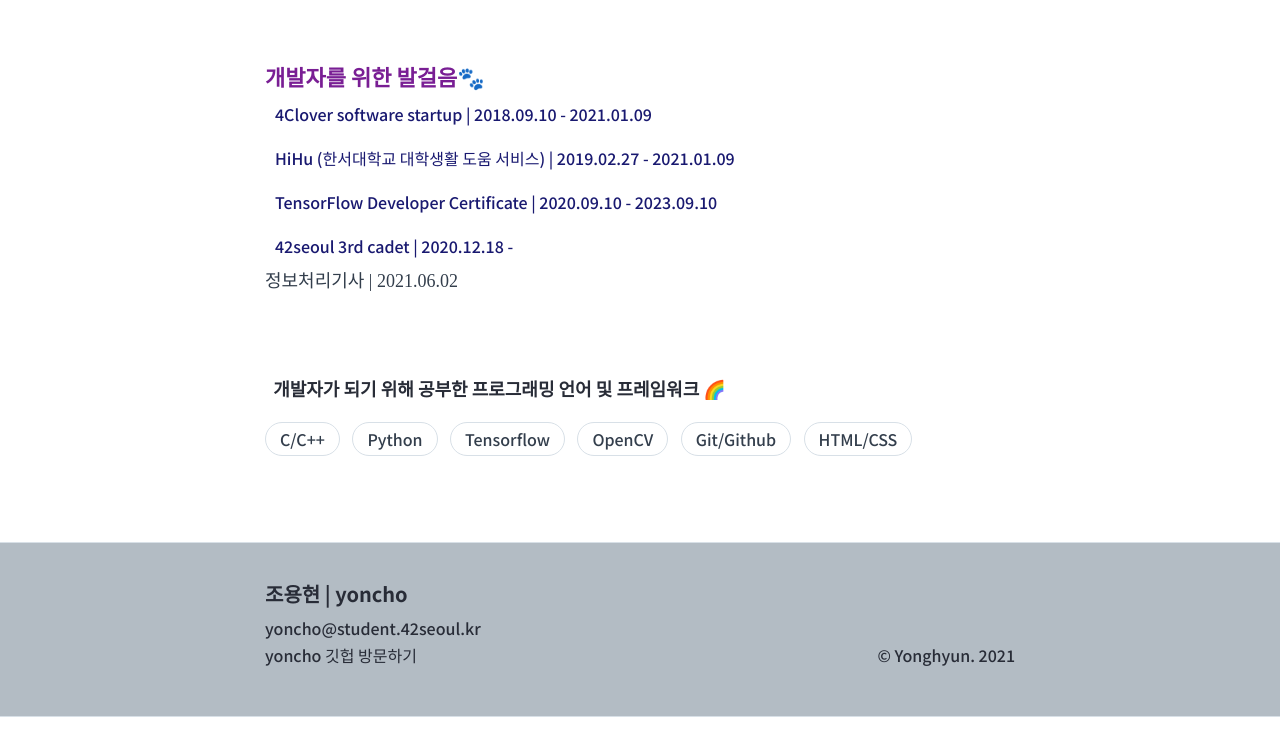
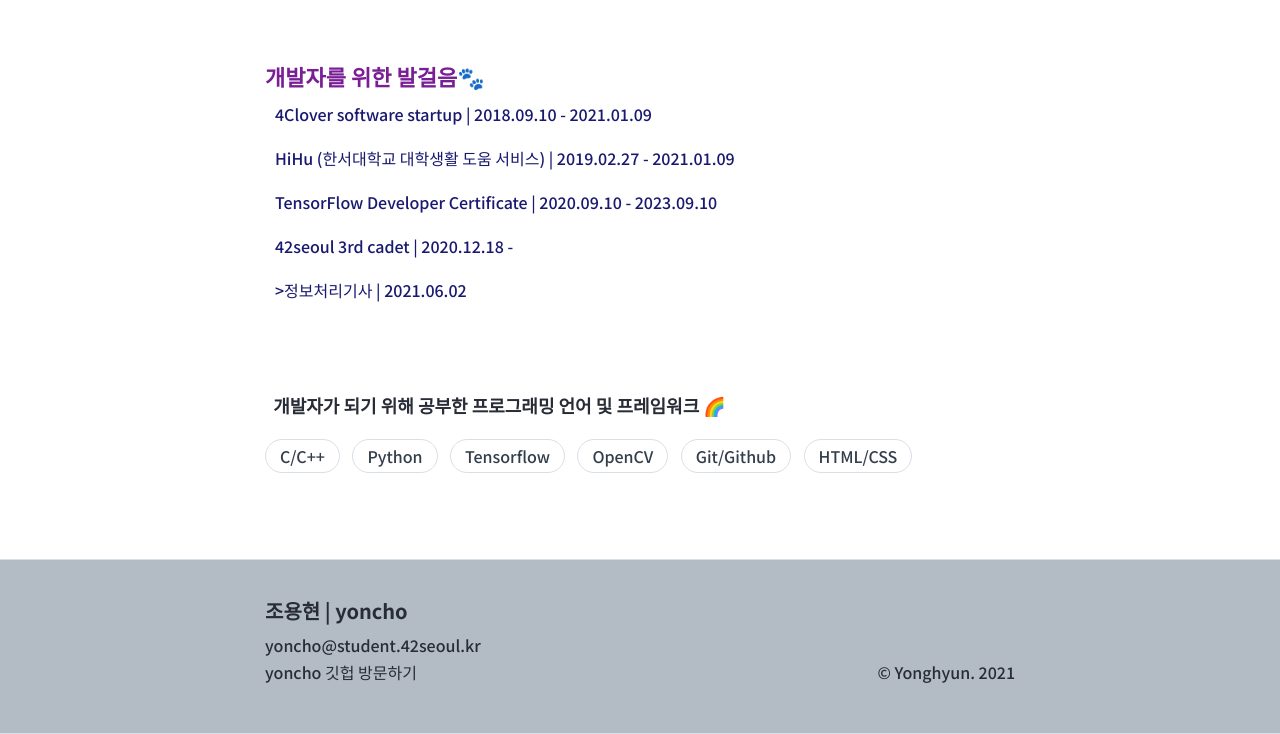
Before and after one commit to yoncho/yoncho.github.io, a Jekyll site: the page built from index.html, in a window 1280 px wide and 900 px high, scrolled down 680 px, cut to the strip 166-900 px from the top of the window. Built offline with Jekyll 4.4.1, drawn with Linux system fonts in a browser that asks for light colours; some web fonts are replaced; the list of posts is cut into pages by our own code; some of the changed lines change nothing that is shown.

Commit message:
2021.08.04

```diff
--- a/index.html
+++ b/index.html
@@ -44,7 +44,12 @@
       target="_blank"
       >42seoul 3rd cadet | 2020.12.18 - </a
     ><br/>
-    정보처리기사 | 2021.06.02<br/>
+    <a
+      class="intro-a"
+      target="_blank"
+      >      >정보처리기사 | 2021.06.02</a
+    ><br/>
+
   </section>
 </div>
 {% include resume.html %}
```
